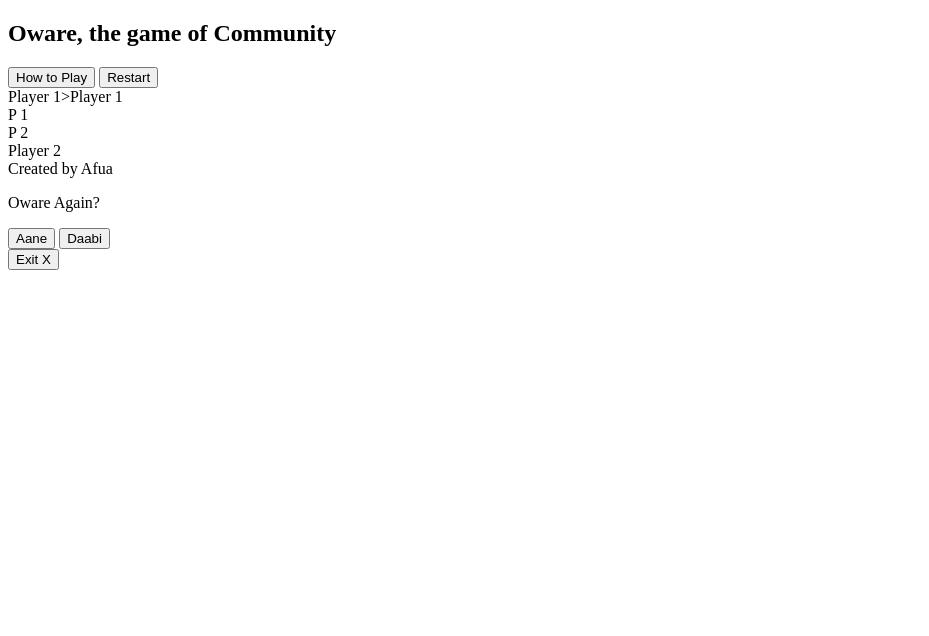
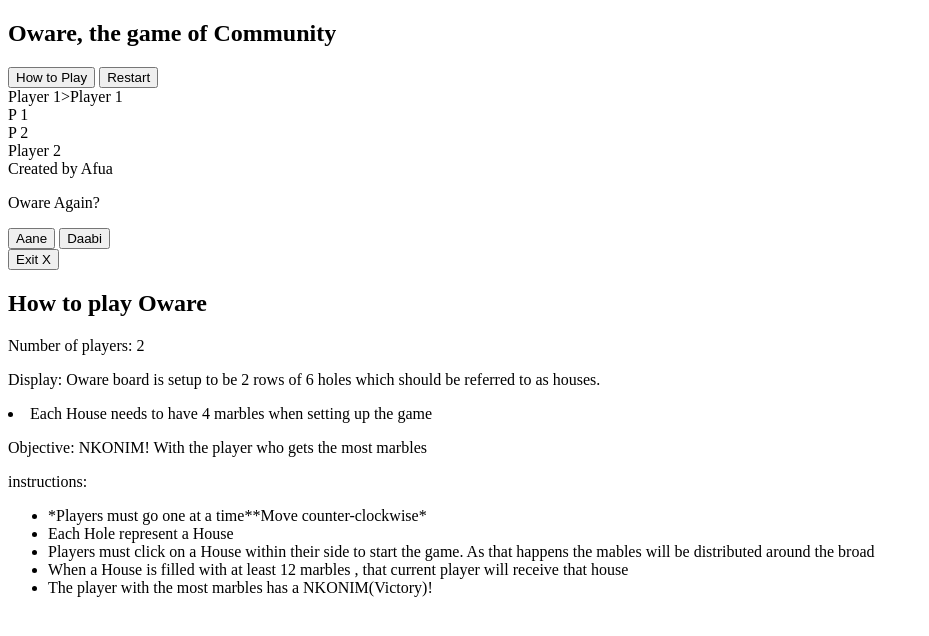
Before and after one commit to collinsasia/Mancala, a plain HTML site: page index.html in a window 1280 px wide. Shown: the whole page, without its empty margins (0-929 px from the left). Drawn offline with Linux system fonts and the light colour scheme.

Commit message:
Update index.html

```diff
--- a/index.html
+++ b/index.html
@@ -62,7 +62,19 @@
                 <button>Exit X</button>
             </div>
         </div>
-
-
+        <h2><span>How to play Oware</span></h2>
+        <p><span>Number of players: </span>2</p>
+        <p><span>Display:</span> Oware board is setup to be 2 rows of 6 holes which should be referred to as houses.
+            <li>Each House needs to have 4 marbles when setting up the game</li></p>
+        <p><span> Objective: </span> NKONIM! With the player who gets the most marbles </p>
+        <p><span>instructions:</span></p>
+        <ul>
+            <li>*Players must go one at a time**Move counter-clockwise*</li>
+            <li>Each Hole represent a House</li>
+            <li>Players must click on a House within their side to start the game. As that happens the mables will be distributed around the broad</li>
+            <li>When a House is filled with at least 12 marbles , that current player will receive that house</li>
+            <li>The player with the most marbles has a NKONIM(Victory)!</li>
+        </ul>
+        </div>
 </body>
 </html>
```
